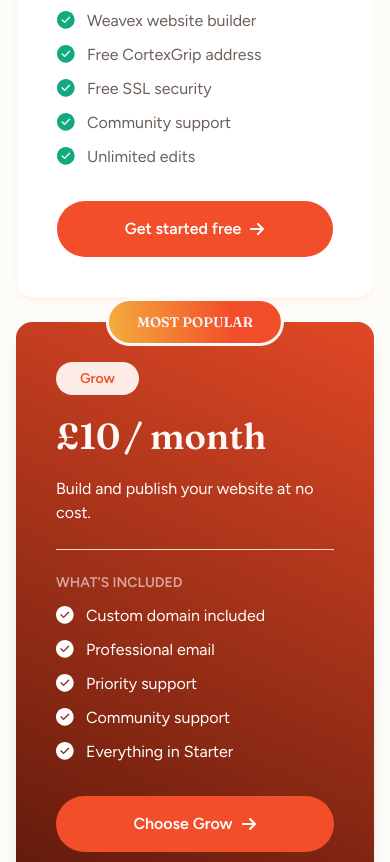
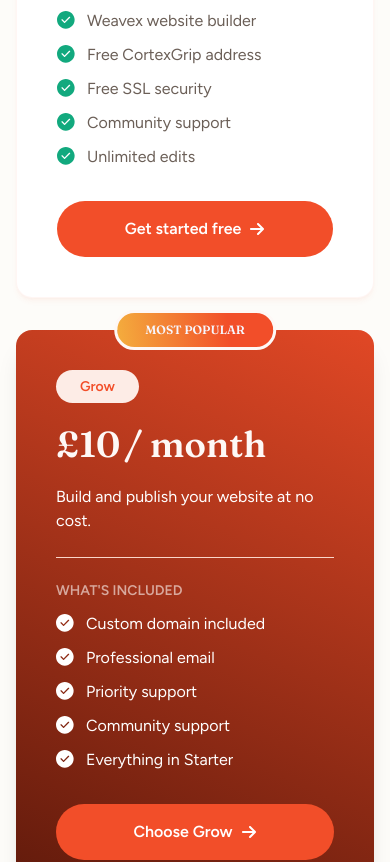
Before and after one commit to shafayath-jr/cortex-new-landing, a Next.js app: page /pricing in a window 390 px wide. Shown: the part 752-1614 px from the top of the page. Built offline with nearby package versions, Linux system fonts and the light colour scheme.

Commit message:
style: refine pricing section typography and spacing

```diff
--- a/src/components/pages/Pricing/PricingFAQ.tsx
+++ b/src/components/pages/Pricing/PricingFAQ.tsx
@@ -86,7 +86,7 @@
           </motion.div>
           <motion.h2
             variants={fadeUpVariants}
-            className="font-fraunces text-[38px] font-bold leading-normal text-[#221c19] sm:text-[42px]"
+            className="font-fraunces font-bold text-[#221C19] leading-12 md:leading-13 text-4xl sm:text-5xl lg:text-[48px] tracking-normal"
           >
             Questions, <span className="text-coral-500">answered</span>
           </motion.h2>
--- a/src/components/pages/Pricing/PricingSection.tsx
+++ b/src/components/pages/Pricing/PricingSection.tsx
@@ -184,7 +184,7 @@
           initial="hidden"
           whileInView="visible"
           viewport={{ once: true, margin: "-100px" }}
-          className="grid grid-cols-1 lg:grid-cols-2 xl:grid-cols-3 gap-6 items-stretch"
+          className="grid grid-cols-1 lg:grid-cols-2 xl:grid-cols-3 gap-y-8 gap-x-6 items-stretch"
         >
           {plans.map((plan, index) => {
             const price = isAnnual ? plan.priceAnnually : plan.priceMonthly;
@@ -207,7 +207,7 @@
               >
                 {/* Grow Card Floating Most Popular Badge */}
                 {plan.isPopular && (
-                  <div className="absolute -top-6 left-1/2 -translate-x-1/2 border-[3px] border-[#FEF8F6] bg-[linear-gradient(262deg,_#F24E29_28.84%,_#F4B53F_105.47%)] text-[#F6F6FE] text-[14px] font-fraunces font-semibold uppercase leading-4.5 tracking-normal px-7 py-3 rounded-full">
+                  <div className="absolute -top-5 sm:-top-6 left-1/2 -translate-x-1/2 border-[3px] border-[#FEF8F6] bg-[linear-gradient(262deg,_#F24E29_28.84%,_#F4B53F_105.47%)] text-[#F6F6FE] text-[12px] sm:text-[14px] font-fraunces font-semibold uppercase leading-4.5 tracking-normal px-7 py-2 sm:py-3 rounded-full">
                     Most Popular
                   </div>
                 )}
```
